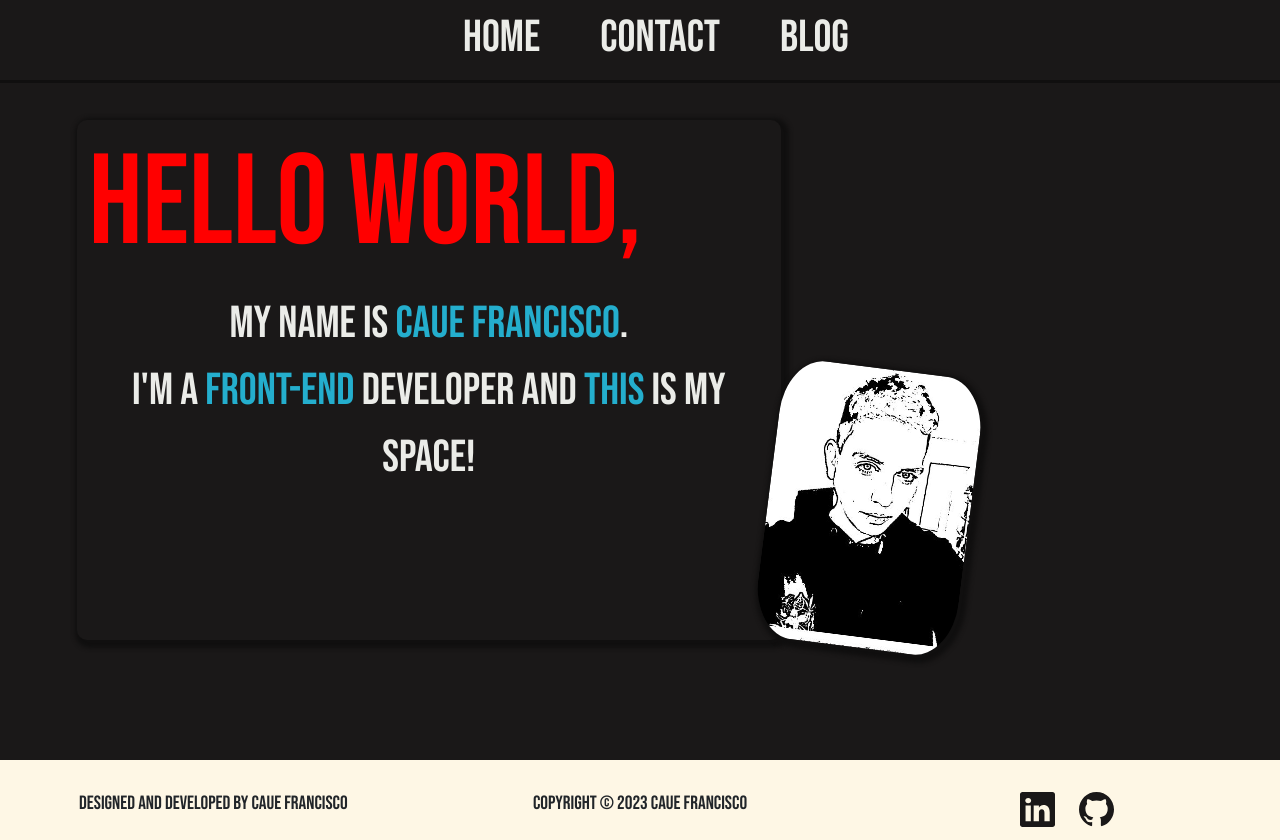
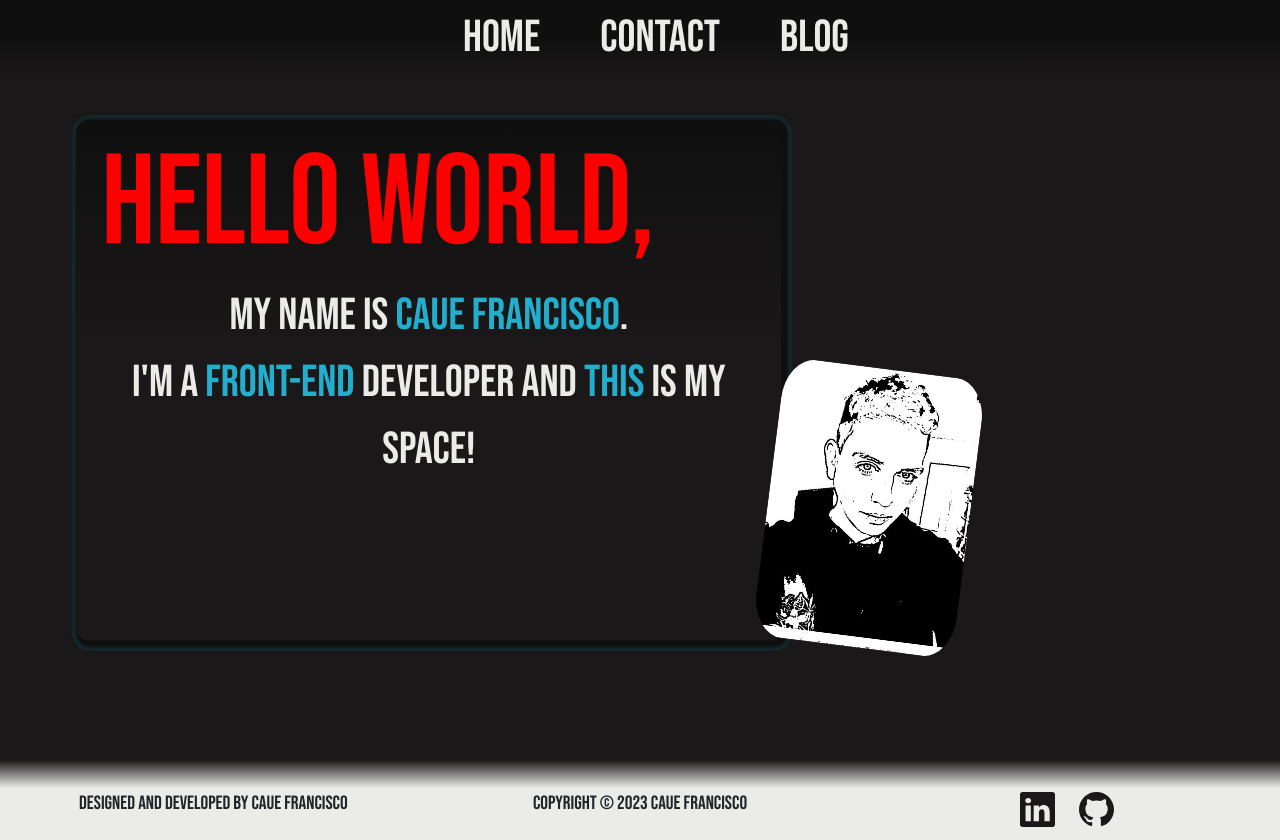
Before and after one commit to cauefrancisco/my-portfolio, a React (Create React App) app: page / in a window 1280 px wide. Built offline with nearby package versions, Linux system fonts and the light colour scheme; a web font is replaced by a local one.

Commit message:
style update (maybe changing later)

```diff
--- a/src/App.css
+++ b/src/App.css
@@ -49,7 +49,9 @@ body{
   padding-top: 1.5vh !important;
   padding-bottom: 1vh !important ;
   height: 10vh;
-  background-color: var(--bg-nav);
+  /* background-color: var(--bg-nav); */
+  background: linear-gradient(var(--black-light), var(--white-heavy) 35%);
+  box-shadow: 5px 0 0 0 var(--bg-nav), 0 3px var(--black-medium);
 }
 
 .footer ul li {
--- a/src/components/Header/Nav.css
+++ b/src/components/Header/Nav.css
@@ -11,9 +11,10 @@
 
 .navbar {
   height: 10vh;
-  background-color: var(--black-light);
+  /* background-color: var(--black-light); */
+  background: linear-gradient(var(--black-medium) 45%, var(--black-light));
   position: relative;
-  box-shadow: 0 3px var(--black-medium);
+  /* box-shadow: 0 3px var(--black-medium); */
 
 }
 
--- a/src/pages/Home/Home.css
+++ b/src/pages/Home/Home.css
@@ -10,7 +10,8 @@
   position: absolute;
   top: 15vh;
   left: 6vw;
-  box-shadow: 3px 3px 4px 5px var(--black-medium);
+  background: linear-gradient(var(--black-medium), var(--black-light) 45%);
+  box-shadow: 3px 3px 4px 5px var(--black-medium), 3px 3px 4px 5px var(--black-medium), 3px 3px 4px 5px var(--blue-heavy);
   border-radius: 10px;
 }
 
@@ -20,7 +21,7 @@
 }
 
 .board-title{
-  margin-top: 1vh;
+  margin: 1vh 0 0 1vw;
   color: var(--plain-red);
   font-size: 10vw;
 }
@@ -35,13 +36,20 @@
   position: absolute;
   top: 46vh;
   left: 60vw;
-  border-radius: 20%;
+  border-radius: 15%;
   height: 35vh;
   width: auto;
   background-attachment: fixed;
   transform: rotate(0.02turn);
   padding: 0 !important;
+  /* background: linear-gradient(var(--black-medium), var(--plain-red) 60%);
+  box-shadow: 3px 3px 4px 5px var(--black-medium), 3px 3px 4px 5px var(--plain-red); */
 }
+
+/* .profile-pic:hover{
+  background: linear-gradient(var(--black-medium), var(--blue-heavy) 60%);
+  box-shadow: 3px 3px 4px 5px var(--black-medium), 3px 3px 4px 5px var(--blue-heavy);
+} */
 
 img{
 max-width:100%;
@@ -49,12 +57,14 @@ max-height:100%;
 border-radius: inherit;
 object-fit: fill;
 image-rendering: optimizeQuality;
-box-shadow: 3px 3px 4px 5px var(--black-medium);
+/* box-shadow: 3px 3px 4px 5px var(--black-medium), 3px 3px 4px 5px var(--plain-red); */
 }
 
 img:hover{
   position: relative;
   top: 1.3vh;
+  right: 0.5vw;
+  box-shadow: 3px 3px 4px 5px var(--black-medium), 3px 3px 4px 5px var(--blue-heavy);
   }
 
 @media (min-width: 1201px) {
```
